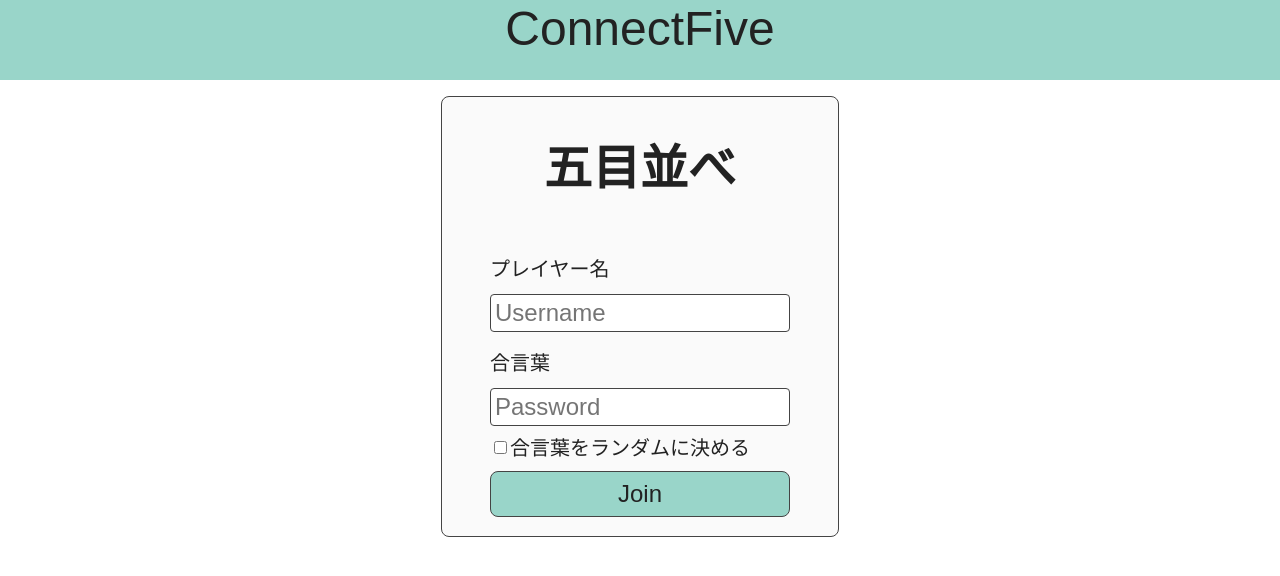
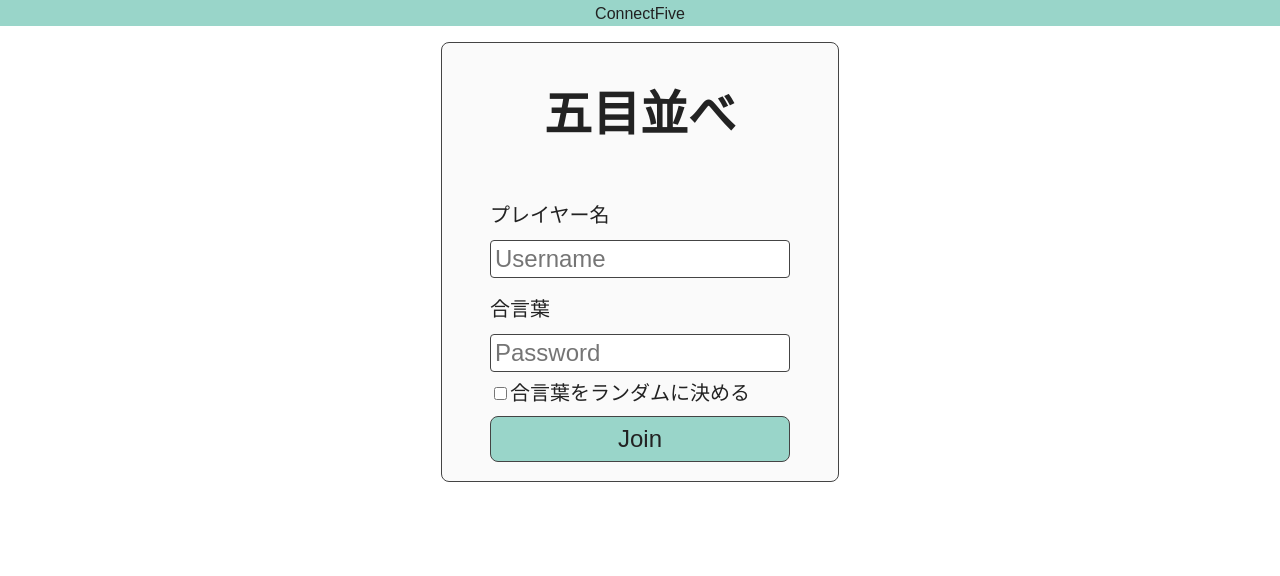
Before and after one commit to aho4ahoaho/ConnectFive, a Next.js app in the folder packages/five_client/: page / in a window 1280 px wide. Shown: the top 576 px of the page. Built offline with nearby package versions, Linux system fonts and the light colour scheme; no server answers.

Commit message:
スタイルの変更

```diff
--- a/packages/five_client/src/app/globals.css
+++ b/packages/five_client/src/app/globals.css
@@ -1,7 +1,7 @@
 :root {
     --go-borad-color: #f2b06d;
     --go-grid-hover-color: #8b4513;
-    --border: 0.1rem solid #444;
+    --border: 0.075rem solid #444;
     --border-radius: 0.5rem;
     --background-color: #fafafa;
     --primary-color: #99d5c9;
--- a/packages/five_client/src/components/Header/style.module.scss
+++ b/packages/five_client/src/components/Header/style.module.scss
@@ -1,11 +1,11 @@
 .header {
     position: sticky;
     background-color: var(--primary-color);
-    height: 5rem;
     display: flex;
     justify-content: center;
     align-items: center;
     .title {
-        font-size: 3rem;
+        line-height: 1;
+        padding-top: 0.6em;
     }
 }
--- a/packages/five_client/src/components/ResultScreen/index.tsx
+++ b/packages/five_client/src/components/ResultScreen/index.tsx
@@ -20,6 +20,7 @@ export const ResultScreen = ({
                 <div className={style.result}>{isWin ? '勝利' : '敗北'}</div>
                 <div className={style.winner}>勝者:{winner_name}</div>
                 <input
+                    className={style.button}
                     type="button"
                     value="メニューに戻る"
                     onClick={onBackToMenu}
--- a/packages/five_client/src/components/ResultScreen/style.module.scss
+++ b/packages/five_client/src/components/ResultScreen/style.module.scss
@@ -23,3 +23,12 @@ div.winner {
         color: white;
     }
 }
+
+input.button {
+    background-color: var(--primary-color);
+    margin-top: 0.5rem;
+    border: var(--border);
+    border-radius: var(--border-radius);
+    padding: 0.5rem;
+    font-size: 1.25rem;
+}
```
